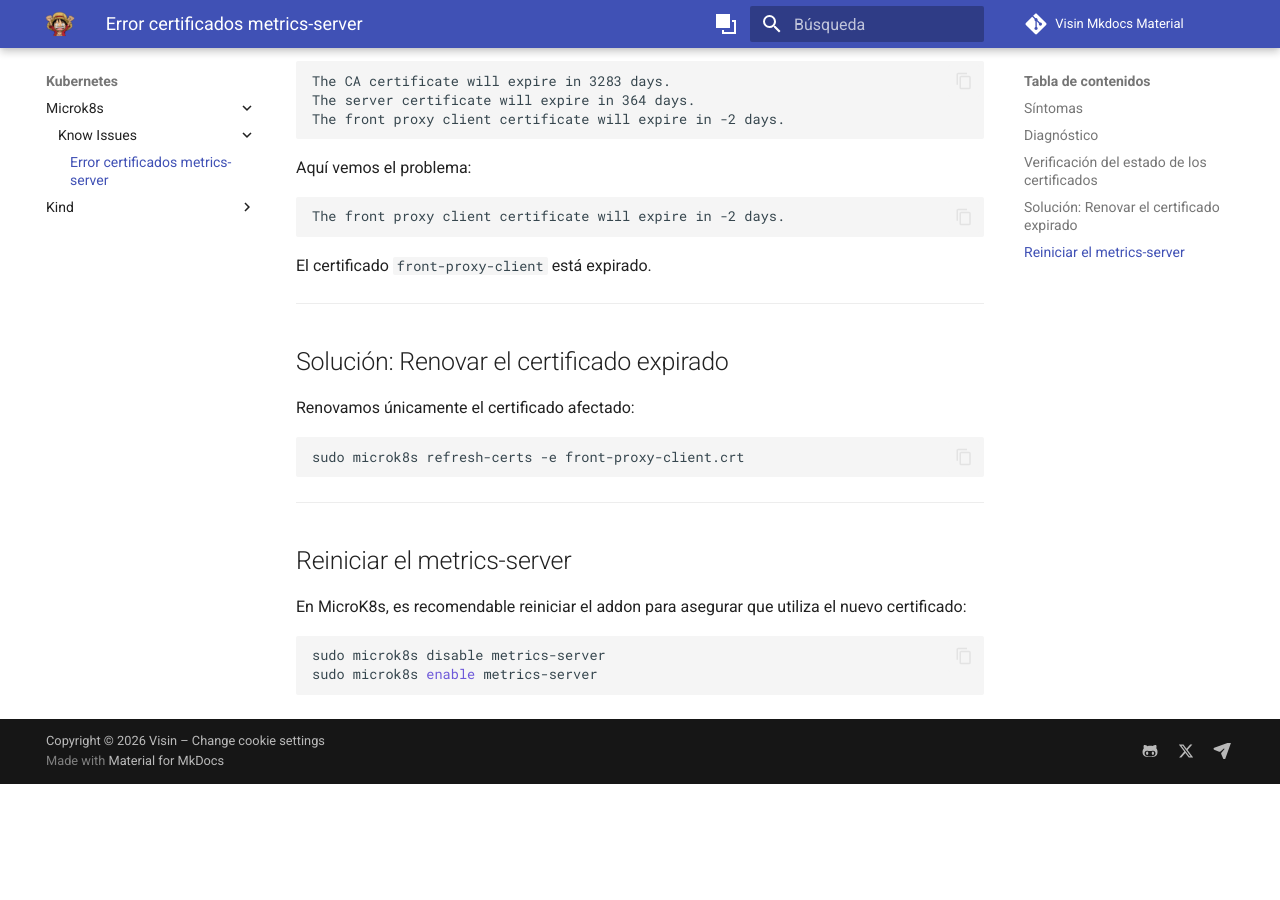
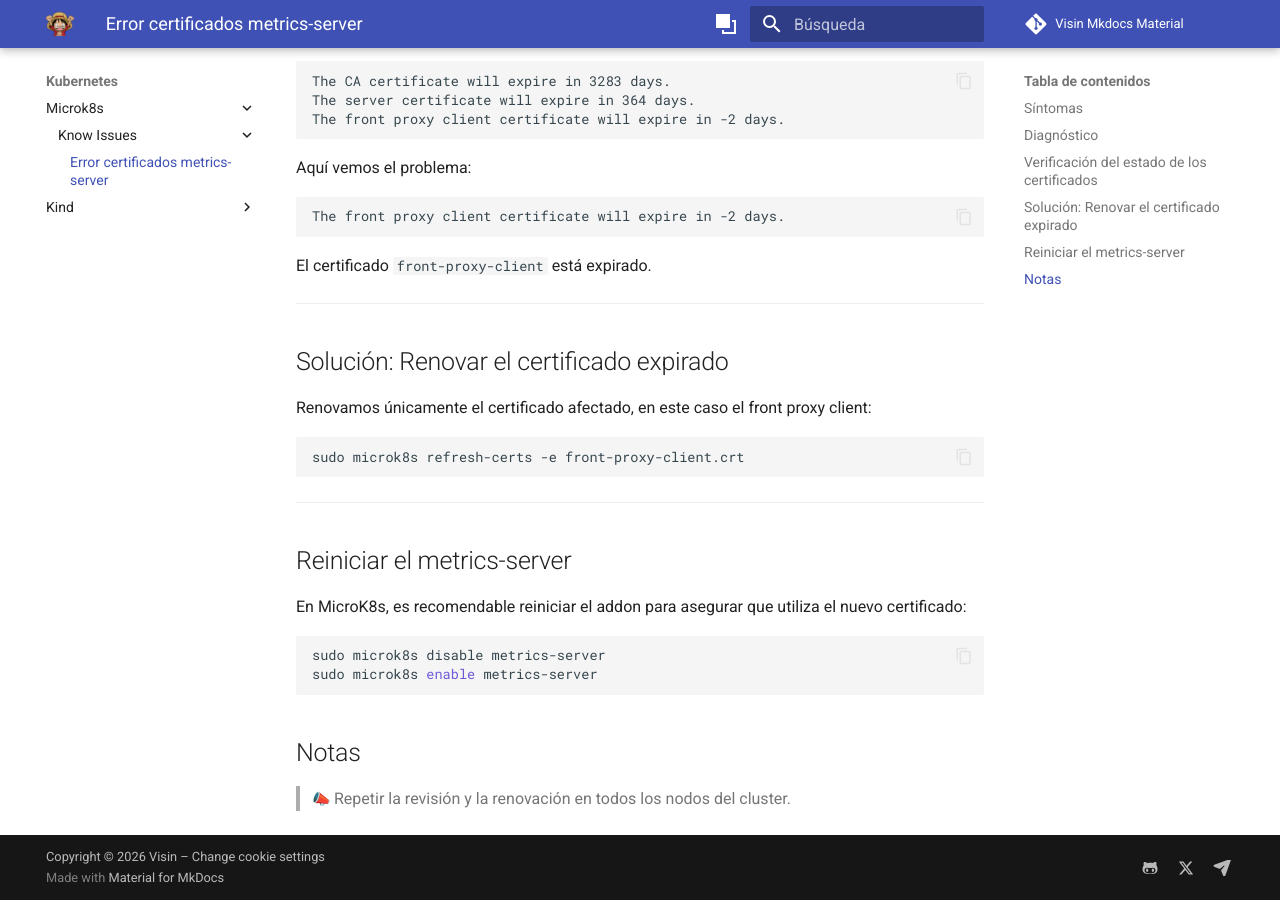
Before and after one commit to visincito/mkdocs, an MkDocs documentation site: the page built from docs/mk8s-cert-metrics.md, in a window 1280 px wide and 900 px high, scrolled down 1446 px. Built offline with MkDocs 1.6.1 and Material for MkDocs 9.7.7, drawn with Linux system fonts in a browser that asks for light colours; emoji names are drawn with the system emoji font; comment, search, counter and statistics services are not loaded; before the commit the page ends 2230 px from its top, so only the background shows below that.

Commit message:
Add notes to article k8s cert

````diff
--- a/docs/mk8s-cert-metrics.md
+++ b/docs/mk8s-cert-metrics.md
@@ -86,7 +86,7 @@ El certificado `front-proxy-client` está expirado.
 
 ## Solución: Renovar el certificado expirado
 
-Renovamos únicamente el certificado afectado:
+Renovamos únicamente el certificado afectado, en este caso el front proxy client:
 
 ``` bash
 sudo microk8s refresh-certs -e front-proxy-client.crt
@@ -103,3 +103,6 @@ utiliza el nuevo certificado:
 sudo microk8s disable metrics-server
 sudo microk8s enable metrics-server
 ```
+## Notas
+
+> :mega: Repetir la revisión y la renovación en todos los nodos del cluster.
````
